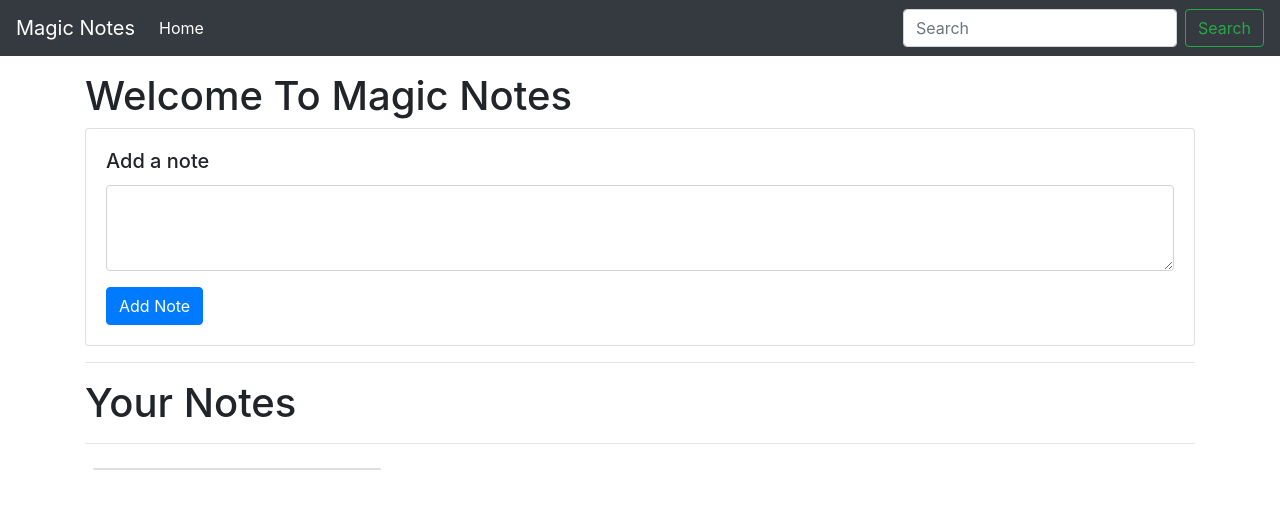
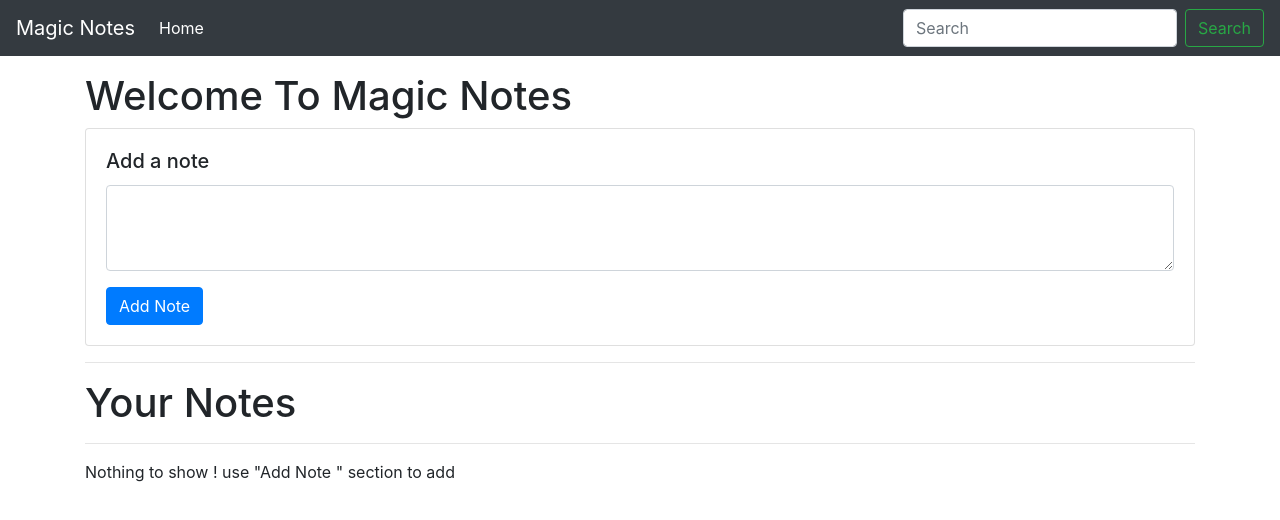
Before and after one commit to Cyber420-india/notes-taking-website, a plain HTML site: page index.html in a window 1280 px wide. Drawn offline with nearby package versions, Linux system fonts and the light colour scheme.

Commit message:
Update index.html

```diff
--- a/index.html
+++ b/index.html
@@ -77,8 +77,7 @@
         integrity="sha384-JjSmVgyd0p3pXB1rRibZUAYoIIy6OrQ6VrjIEaFf/nJGzIxFDsf4x0xIM+B07jRM"
         crossorigin="anonymous"></script>
 
-    <script src="https://Cyber420-india
-.github.io/notes-taking-website/app.js"></script>
+    <script src="js/app.js"></script>
 </body>
 
 </html>
```
